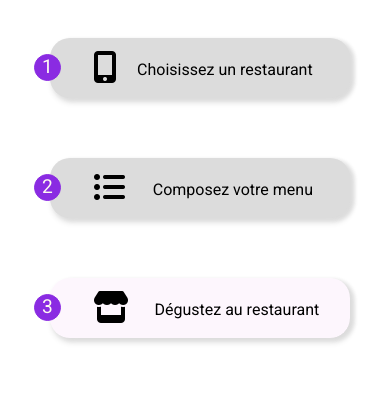
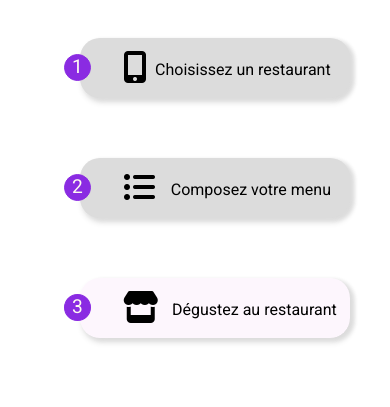
Before and after one commit to melcd238/ohmyfoodnewversion, a website: page index.html in a window 390 px wide. Shown: the part 437-844 px from the top of the page. Drawn offline with Linux system fonts and the light colour scheme; a web font is replaced by a local one.

Commit message:
modif margin left fonct

```diff
--- a/scss/_mobile.scss
+++ b/scss/_mobile.scss
@@ -62,7 +62,7 @@ header{
 .section-fonctionnement{
   @include responsive(small){
     height: 500px;
-  padding-left: 10px;
+  padding-left: 40px;
   padding-right: 40px;
   font-family: $font-family-text;
   ol{
```
Also changed, not shown: css/style.css.
